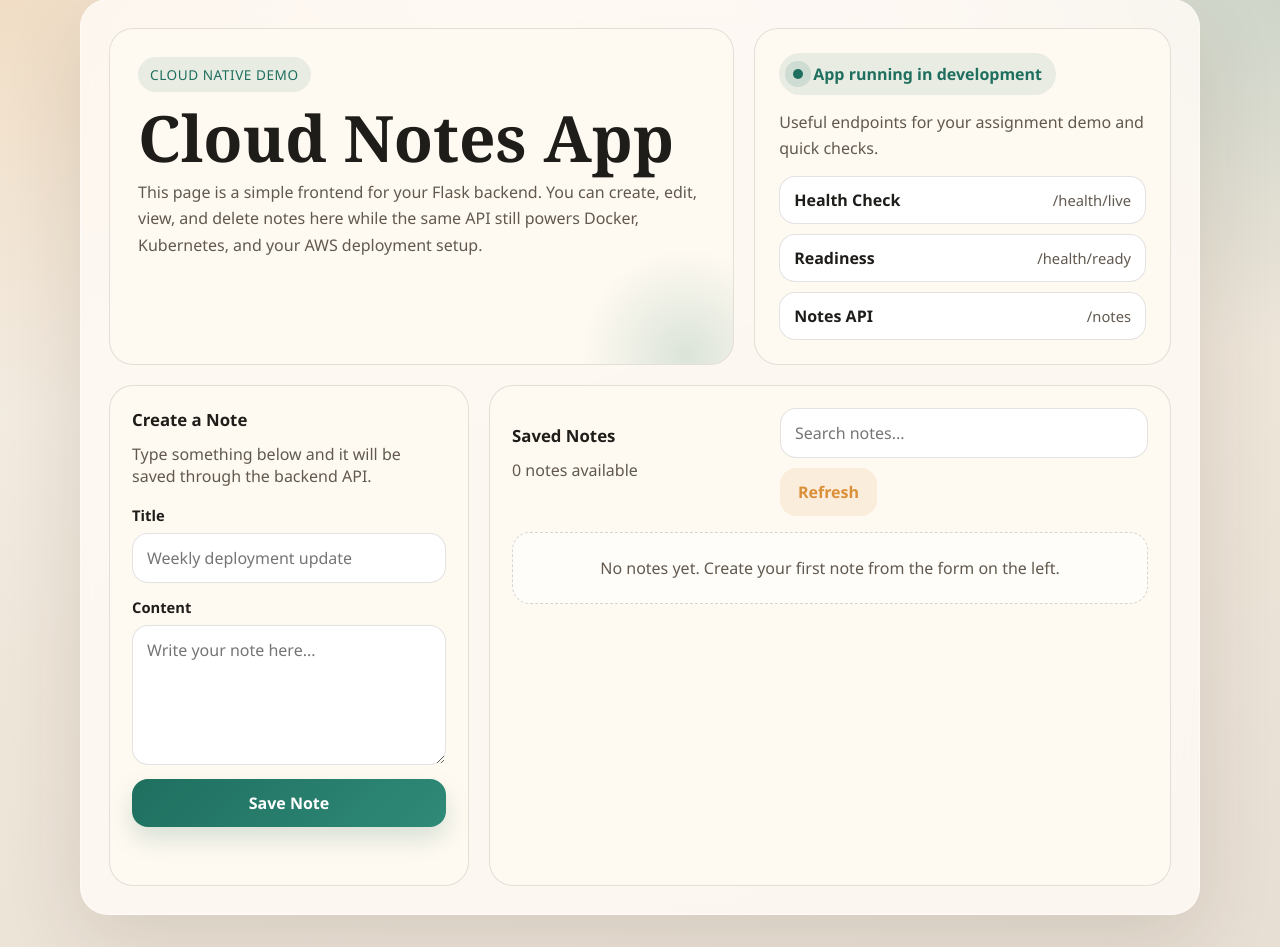
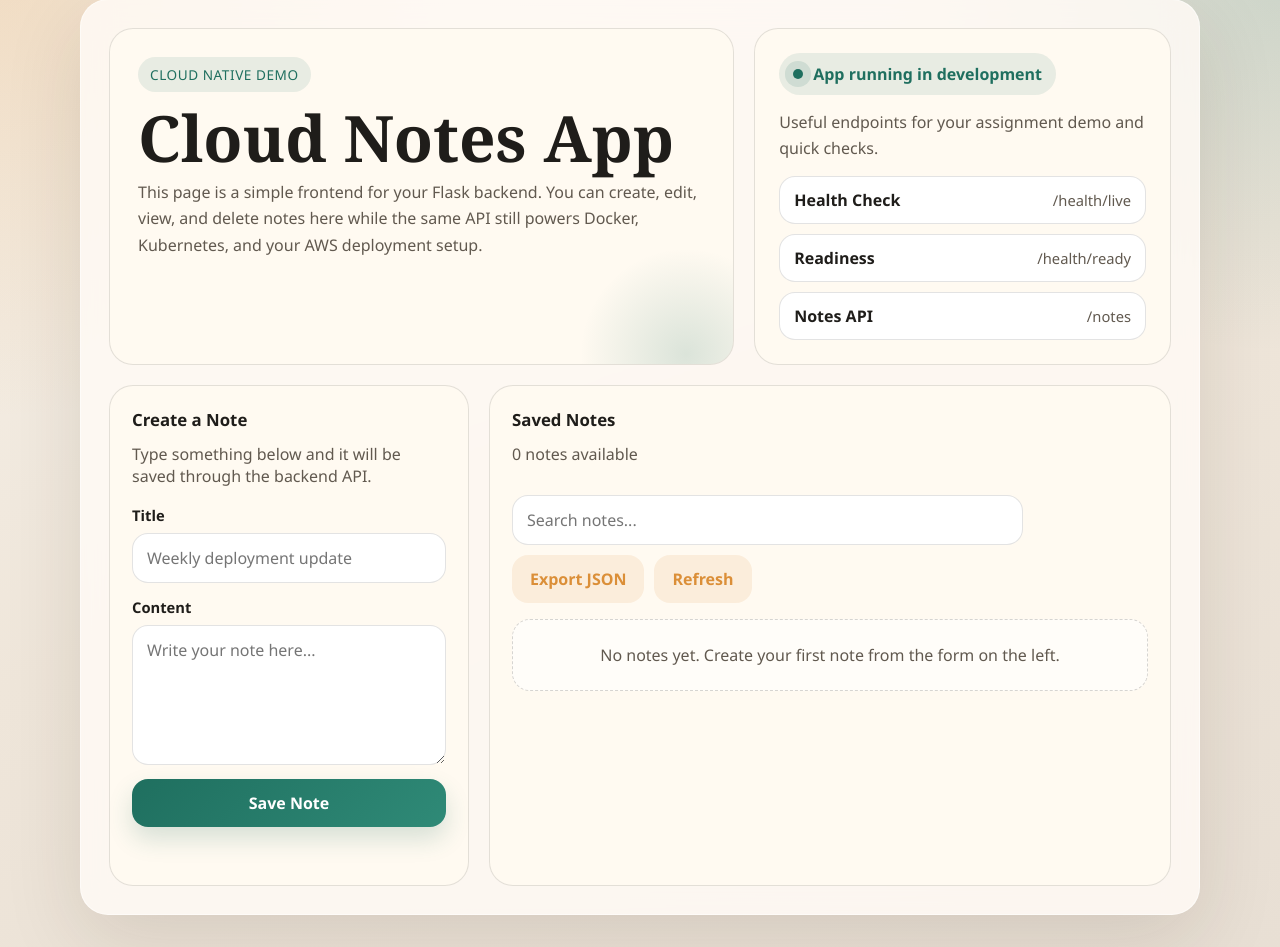
Before and after one commit to T1CoderNewbie/Cloud-Native, a Flask app: page / in a window 1280 px wide. Shown: the part 33-980 px from the top of the page. Run offline with Flask 3, Linux system fonts and the light colour scheme; data that the repository does not hold is empty.

Commit message:
Add notes export endpoint and UI action

```diff
--- a/app/routes/notes.py
+++ b/app/routes/notes.py
@@ -1,6 +1,8 @@
+import json
+
 from typing import Any, Dict, Optional, Tuple
 
-from flask import Blueprint, request
+from flask import Blueprint, Response, request
 
 from app.services.notes_service import (
     create_note as create_note_record,
@@ -39,6 +41,22 @@
     query = request.args.get("q", "").strip()
     items = list_note_records(query)
     return {"count": len(items), "items": items, "query": query}
+
+
+@notes_bp.get("/export")
+def export_notes():
+    query = request.args.get("q", "").strip()
+    items = list_note_records(query)
+    payload = {"count": len(items), "items": items, "query": query}
+    response_body = json.dumps(payload, indent=2)
+
+    return Response(
+        response_body,
+        mimetype="application/json",
+        headers={
+            "Content-Disposition": 'attachment; filename="cloud-notes-export.json"'
+        },
+    )
 
 
 @notes_bp.get("/<int:note_id>")
--- a/templates/index.html
+++ b/templates/index.html
@@ -425,6 +425,7 @@
                 type="search"
                 placeholder="Search notes..."
               />
+              <button class="ghost-btn" id="export-btn" type="button">Export JSON</button>
               <button class="ghost-btn" id="refresh-btn" type="button">Refresh</button>
             </div>
           </div>
@@ -444,6 +445,7 @@
       const submitBtn = document.getElementById("submit-btn");
       const cancelEditBtn = document.getElementById("cancel-edit-btn");
       const refreshBtn = document.getElementById("refresh-btn");
+      const exportBtn = document.getElementById("export-btn");
       const searchInput = document.getElementById("search-input");
       const notesContainer = document.getElementById("notes-container");
       const noteCount = document.getElementById("note-count");
@@ -640,6 +642,10 @@
       });
 
       refreshBtn.addEventListener("click", loadNotes);
+      exportBtn.addEventListener("click", () => {
+        const query = currentSearchTerm ? `?q=${encodeURIComponent(currentSearchTerm)}` : "";
+        window.open(`/notes/export${query}`, "_blank", "noopener,noreferrer");
+      });
       searchInput.addEventListener("input", (event) => {
         currentSearchTerm = event.target.value.trim();
         loadNotes();
```
Also changed, not shown: tests/test_app.py (+7 -0 lines).
